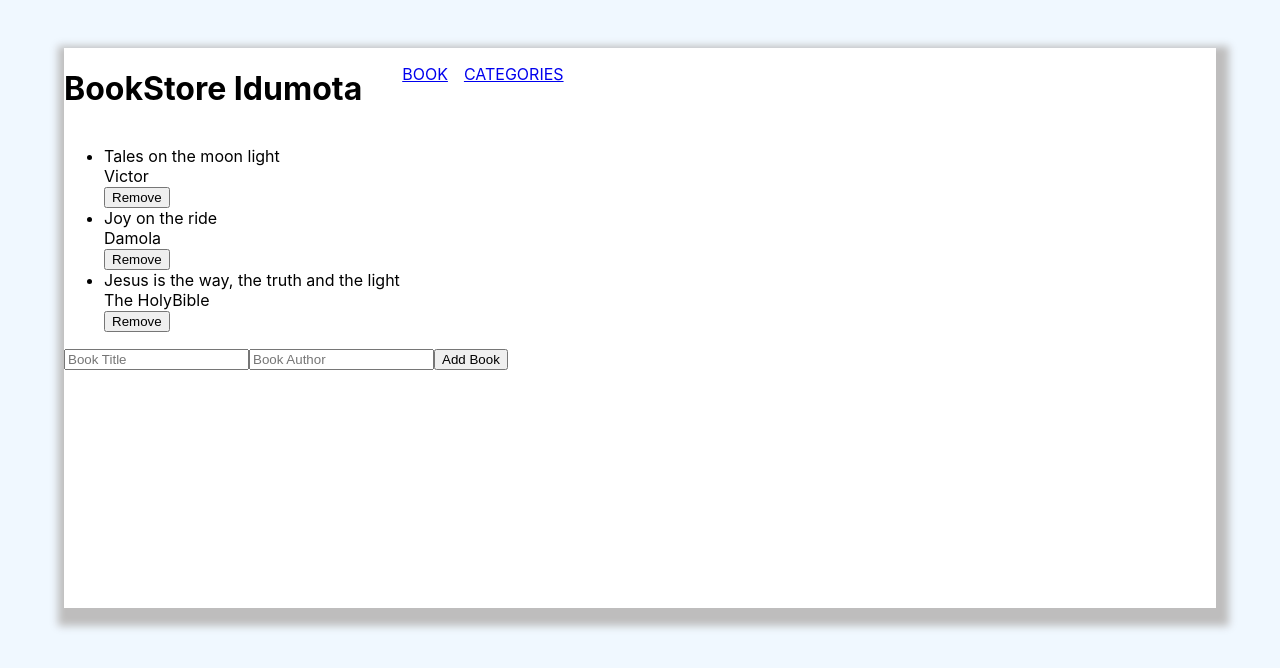
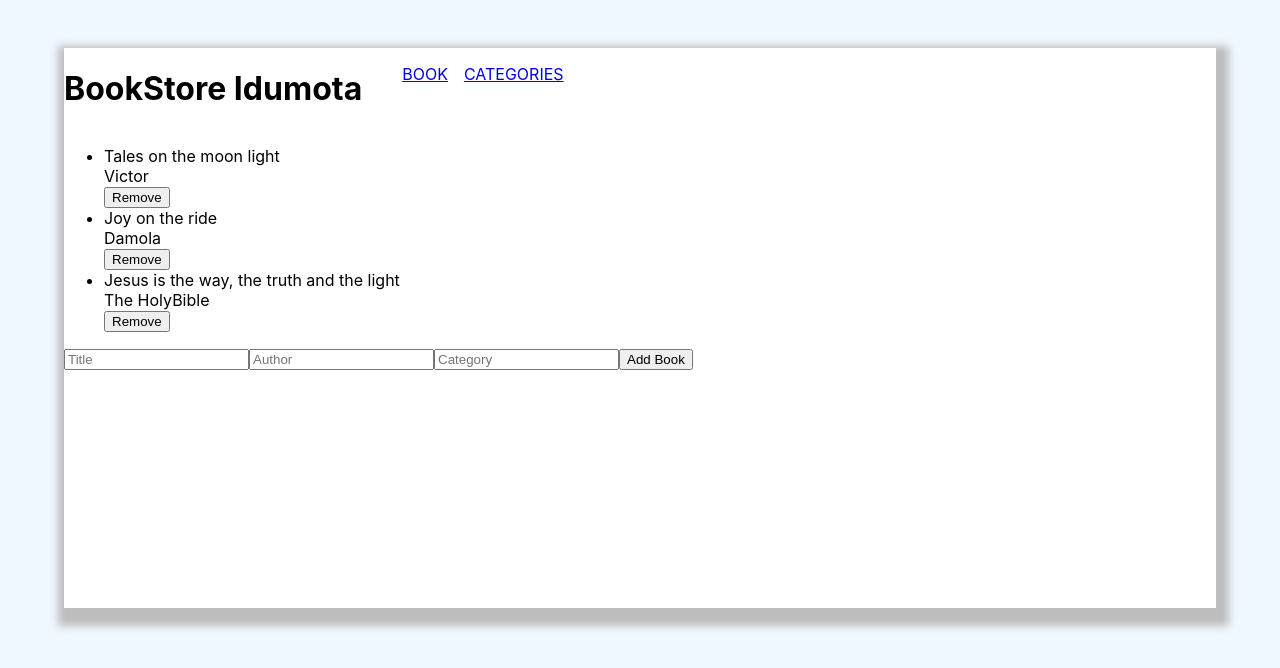
Before and after one commit to V0pe/Bookstore, a React (Create React App) app: page / in a window 1280 px wide. Shown: the top 668 px of the page. Built offline with nearby package versions, Linux system fonts and the light colour scheme.

Commit message:
dispatch the addbook action creator

```diff
--- a/src/components/AddBook.js
+++ b/src/components/AddBook.js
@@ -1,17 +1,73 @@
-export default function AddBook() {
+import React, { useState } from 'react';
+import { useDispatch } from 'react-redux';
+import { v4 as uuidv4 } from 'uuid';
+import { addBook } from '../redux/books/books';
+
+const AddBook = () => {
+  const [book, setBook] = useState({
+    title: '',
+    author: '',
+    category: '',
+  });
+
+  const { title, author, category } = book;
+  const dispatch = useDispatch();
+
+  const handleSubmit = (e) => {
+    e.preventDefault();
+
+    const newBook = {
+      id: uuidv4(),
+      title,
+      author,
+      category,
+    };
+
+    dispatch(addBook(newBook));
+    setBook({
+      title: '',
+      author: '',
+      category: '',
+    });
+  };
+
+  const handleChange = (e) => {
+    setBook({
+      ...book,
+      [e.target.name]: e.target.value,
+    });
+  };
+
   return (
-    <form>
+    <form onSubmit={handleSubmit} className="book-form">
       <input
         type="text"
-        placeholder="Book Title"
+        placeholder="Title"
         name="title"
+        value={title}
+        onChange={handleChange}
+        required
       />
       <input
         type="text"
-        placeholder="Book Author"
+        placeholder="Author"
         name="author"
+        value={author}
+        onChange={handleChange}
+        required
       />
-      <button type="button">Add Book</button>
+      <input
+        type="text"
+        placeholder="Category"
+        name="category"
+        value={category}
+        onChange={handleChange}
+        required
+      />
+      <input type="submit" value="Add Book" className="add-btn" />
+
     </form>
   );
-}
+};
+
+export default AddBook;
```
